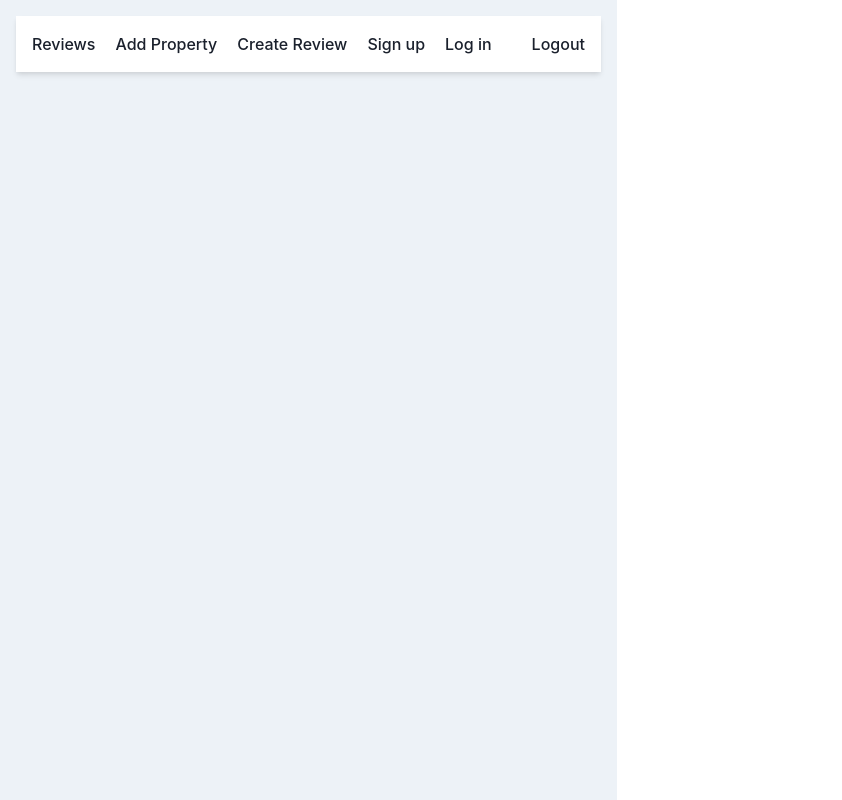
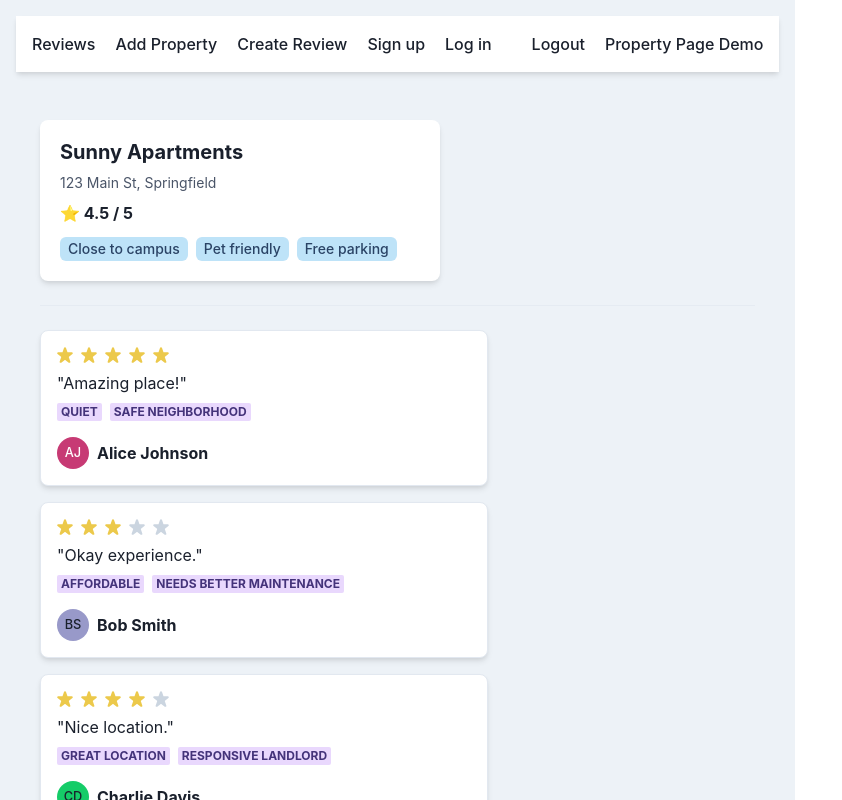
Before and after one commit to gracebw7/307-group-1, a React (Vite) app in the folder packages/react-frontend/: page /propertypagedemo in a window 1280 px wide. Shown: the top 800 px of the page, without its empty margins (0-842 px from the left). Built offline with nearby package versions, Linux system fonts and the light colour scheme.

Commit message:
feat: summary frontend done with static data

```diff
--- a/packages/react-frontend/src/App.jsx
+++ b/packages/react-frontend/src/App.jsx
@@ -6,6 +6,7 @@ import {
   Link
 } from "react-router-dom";
 import Reviews from "./pages/Reviews";
+import PropertyPage from "./pages/PropertyPageDemo";
 
 import AddProperty from "./pages/AddProperty";
 import { useState } from "react";
@@ -122,6 +123,11 @@ function App() {
                 style={{ marginLeft: "20px" }}>
                 Logout
               </Link>
+              <Link
+                to="/PropertyPageDemo"
+                style={{ marginLeft: "20px" }}>
+                Property Page Demo
+              </Link>
             </Box>
 
             <Routes>
@@ -129,6 +135,10 @@ function App() {
               <Route
                 path="/add-property"
                 element={<AddProperty />}
+              />
+              <Route
+                path="/propertypagedemo"
+                element={<PropertyPage />}
               />
               <Route
                 path="/create-review"
--- /dev/null
+++ b/packages/react-frontend/src/components/PropertySummary.jsx
@@ -0,0 +1,60 @@
+import {
+  Box,
+  Heading,
+  Text,
+  Tag,
+  HStack
+} from "@chakra-ui/react";
+import PropTypes from "prop-types";
+
+PropertySummary.propTypes = {
+  name: PropTypes.string.isRequired,
+  address: PropTypes.string.isRequired,
+  averageRating: PropTypes.number.isRequired,
+  tags: PropTypes.arrayOf(PropTypes.string).isRequired
+};
+
+function PropertySummary({
+  name,
+  address,
+  averageRating,
+  tags
+}) {
+  return (
+    <Box
+      p={5}
+      bg="white"
+      boxShadow="md"
+      borderRadius="lg"
+      maxW="400px"
+      w="100%">
+      {/* Property Name */}
+      <Heading size="md" mb={2}>
+        {name}
+      </Heading>
+
+      {/* Address */}
+      <Text fontSize="sm" color="gray.600">
+        {address}
+      </Text>
+
+      {/* Average Rating */}
+      <Text fontWeight="bold" mt={2}>
+        ⭐ {averageRating.toFixed(1)} / 5
+      </Text>
+
+      {/* Tags */}
+      {tags.length > 0 && (
+        <HStack spacing={2} mt={3} wrap="wrap">
+          {tags.map((tag, index) => (
+            <Tag key={index} colorScheme="blue">
+              {tag}
+            </Tag>
+          ))}
+        </HStack>
+      )}
+    </Box>
+  );
+}
+
+export default PropertySummary;
--- /dev/null
+++ b/packages/react-frontend/src/pages/PropertyPageDemo.jsx
@@ -0,0 +1,71 @@
+import { useEffect, useState } from "react";
+import { Box, VStack, Divider, Text } from "@chakra-ui/react";
+import PropertySummary from "../components/PropertySummary";
+import ReviewCard from "../components/ReviewCard";
+
+// Simulated API call (Replace with real API fetch)
+const fetchPropertyData = async () => {
+  return {
+    name: "Sunny Apartments",
+    address: "123 Main St, Springfield",
+    averageRating: 4.5,
+    tags: ["Close to campus", "Pet friendly", "Free parking"],
+    reviews: [
+      {
+        author: "Alice Johnson",
+        rating: 5,
+        review: "Amazing place!",
+        tags: ["Quiet", "Safe neighborhood"]
+      },
+      {
+        author: "Bob Smith",
+        rating: 3,
+        review: "Okay experience.",
+        tags: ["Affordable", "Needs better maintenance"]
+      },
+      {
+        author: "Charlie Davis",
+        rating: 4,
+        review: "Nice location.",
+        tags: ["Great location", "Responsive landlord"]
+      },
+      {
+        author: "Dana Lee",
+        rating: 5,
+        review: "Best place I've lived!",
+        tags: ["Spacious", "Modern appliances"]
+      }
+    ]
+  };
+};
+
+export default function PropertyPage() {
+  const [property, setProperty] = useState(null);
+
+  useEffect(() => {
+    fetchPropertyData().then(setProperty);
+  }, []);
+
+  if (!property) return <Text>Loading...</Text>;
+
+  return (
+    <Box p={6} maxW="800px" mx="auto">
+      {/* Use PropertySummary Component */}
+      <PropertySummary
+        name={property.name}
+        address={property.address}
+        averageRating={property.averageRating}
+        tags={property.tags}
+      />
+
+      <Divider my={6} />
+
+      {/* Reviews Section */}
+      <VStack spacing={4} align="stretch">
+        {property.reviews.map((review, index) => (
+          <ReviewCard key={index} {...review} />
+        ))}
+      </VStack>
+    </Box>
+  );
+}
```
Also changed, not shown: 1 other file (tests, documents, lock files or other folders).
